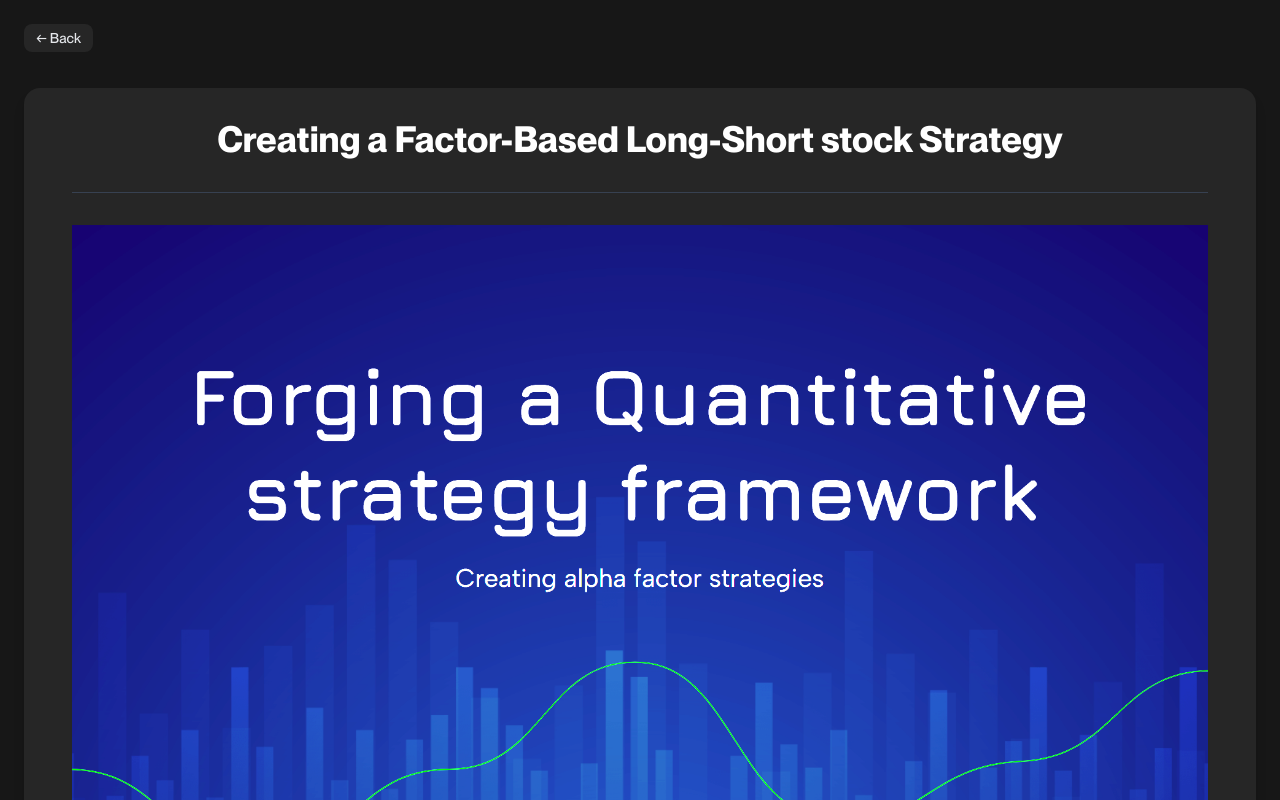
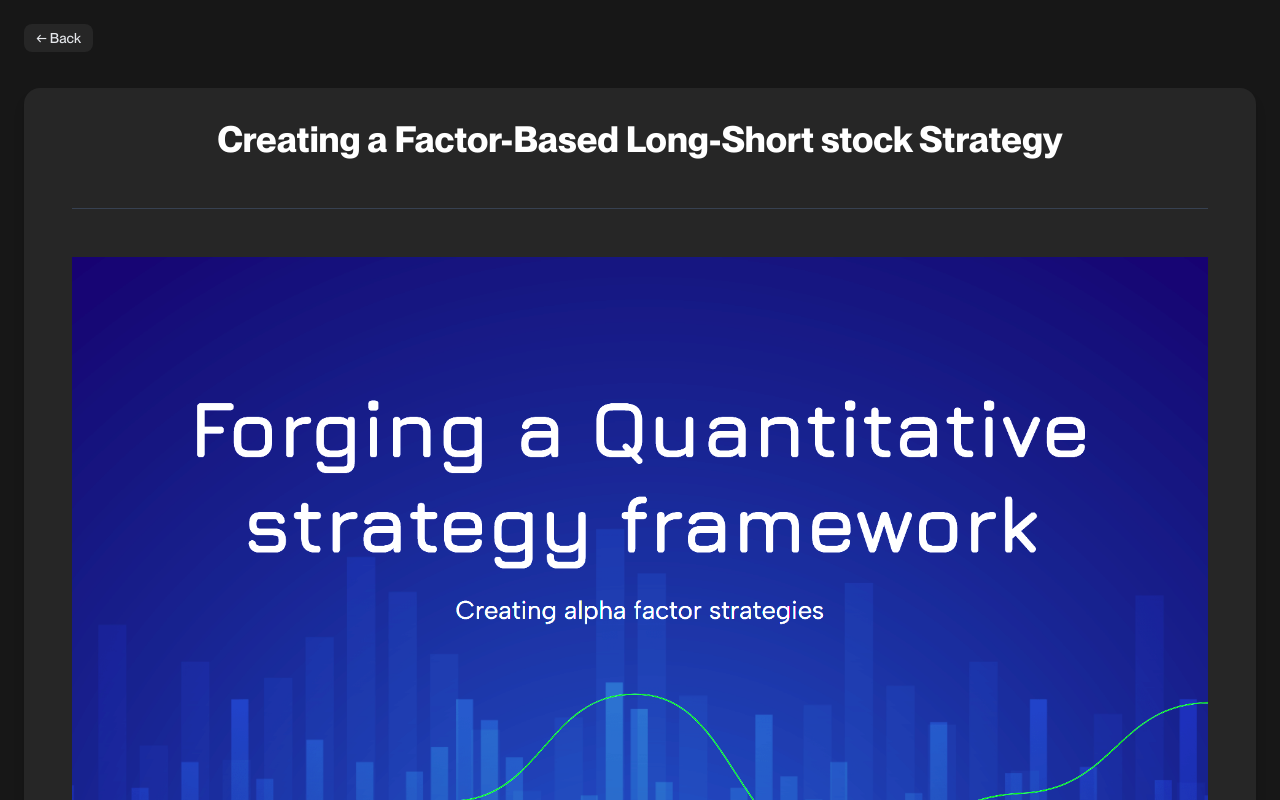
Before and after one commit to cadenlund/NextjsPortfolio, a Next.js app: page /projects/Long-short-portfolio in a window 1280 px wide. Built offline with nearby package versions, Linux system fonts and the light colour scheme.

Commit message:
fixed errors causign project not to build

```diff
--- a/app/projects/Long-short-portfolio/page.tsx
+++ b/app/projects/Long-short-portfolio/page.tsx
@@ -7,6 +7,7 @@ import markdownContent from "./content"; // ← your markdown
 import { Prism as SyntaxHighlighter } from "react-syntax-highlighter";
 import { vscDarkPlus } from "react-syntax-highlighter/dist/esm/styles/prism";
 import rehypeRaw from "rehype-raw";
+
 
 export default function AlphaFactorPage() {
     return (
@@ -23,49 +24,28 @@ export default function AlphaFactorPage() {
                 ← Back
             </Link>
 
-            <div className="
-                w-full
-                max-w-7xl
-                mx-auto
-                mt-12
-                sm:mt-16
-                bg-gray-200
-                dark:bg-neutral-800
-                px-4
-                sm:px-6
-                md:px-12
-                py-6
-                sm:py-8
-                rounded-2xl
-                shadow-lg
-            ">
-                <article className="
-                    prose
-                    dark:prose-invert
-                    max-w-none
-                    prose-pre:bg-transparent
-                    prose-pre:p-0
-                    prose-pre:shadow-none
-                    prose-pre:border-0
-                    space-y-6
-                    sm:space-y-8
-                ">
-                    <ReactMarkdown rehypePlugins={[rehypeRaw]}
+            <div className="w-full max-w-7xl mx-auto mt-12 sm:mt-16 bg-gray-200 dark:bg-neutral-800 px-4 sm:px-6 md:px-12 py-6 sm:py-8 rounded-2xl shadow-lg">
+                <article className="prose dark:prose-invert max-w-none prose-pre:bg-transparent prose-pre:p-0">
+                    <ReactMarkdown
+                        rehypePlugins={[rehypeRaw]}
                         components={{
-                                       code({ node, className, children, ...props }) {
+                            code({ className, children, ...props }) {
                                 const match = /language-(\w+)/.exec(className || "");
-                                           if (match && node && !node.properties.inline) {
-                                               return (
+                                // Use the 'match' to check for a language, which indicates a code block.
+                                return match ? (
                                     <SyntaxHighlighter
+                                        // eslint-disable-next-line @typescript-eslint/no-explicit-any
                                         style={vscDarkPlus as any}
                                         language={match[1]}
                                         PreTag="div"
                                     >
                                         {String(children).replace(/\n$/, "")}
                                     </SyntaxHighlighter>
+                                ) : (
+                                    <code className={className} {...props}>
+                                        {children}
+                                    </code>
                                 );
-                                           }
-                                           return <code className={className} {...props}>{children}</code>;
                             },
                         }}
                     >
```
Lines whose indentation alone changed are shown as unchanged.
